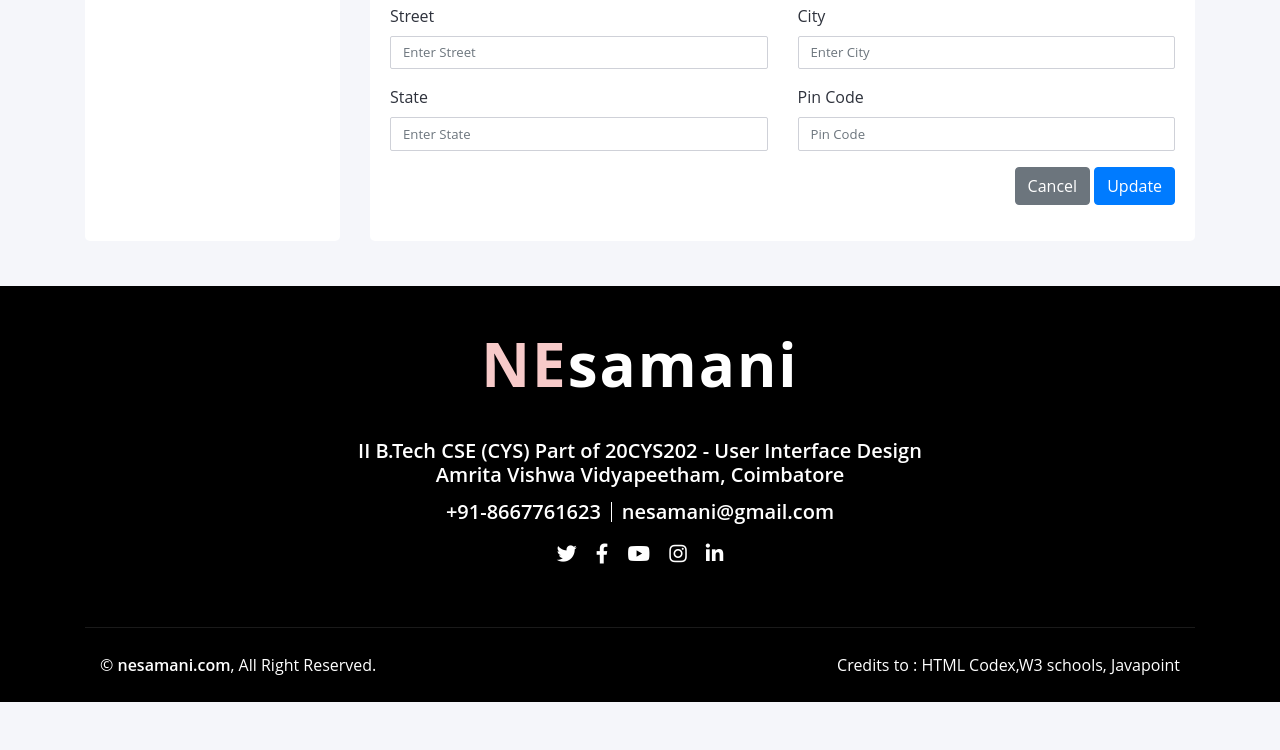
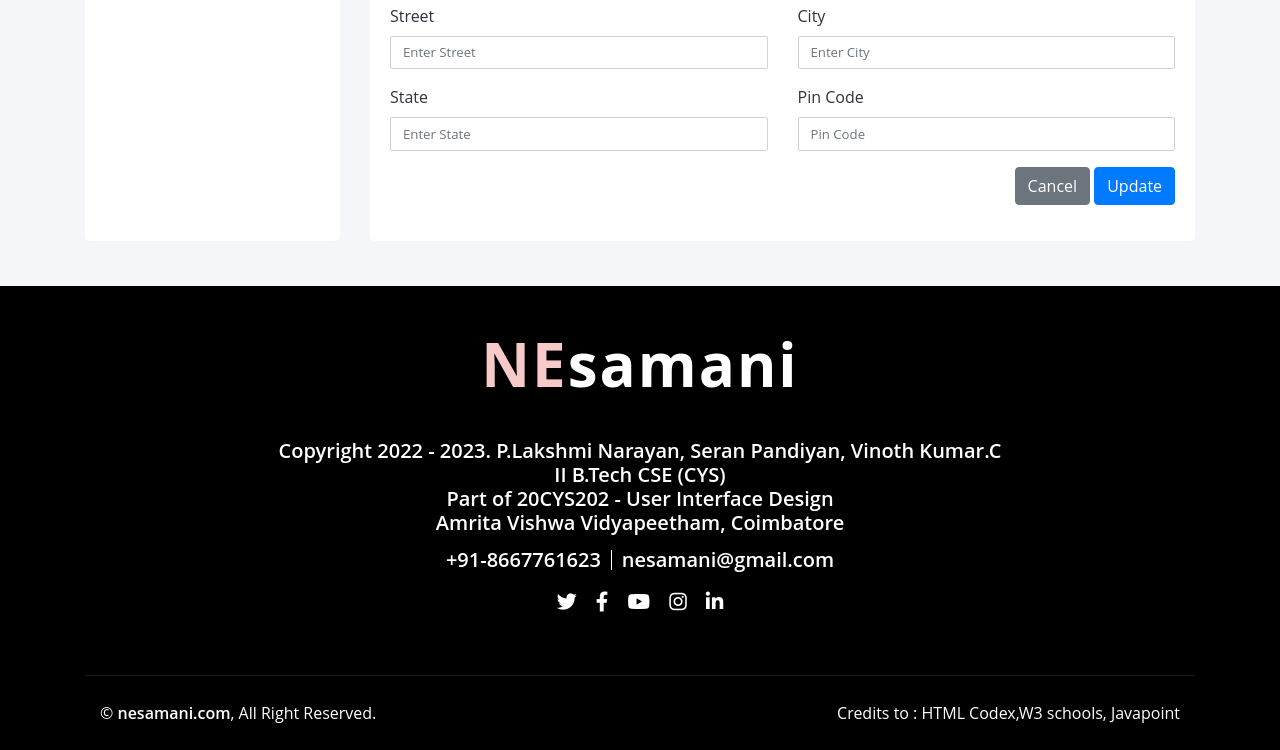
Before and after one commit to Lakshminarayan-p/20CYS202-UID, a plain HTML site: page Mini-Project/companyprofile.html in a window 1280 px wide. Shown: the part 476-1226 px from the top of the page. Before the commit the page ends 1178 px from the top, so only its background shows below. Drawn offline with nearby package versions, Linux system fonts and the light colour scheme.

Commit message:
Update companyprofile.html

```diff
--- a/Mini-Project/companyprofile.html
+++ b/Mini-Project/companyprofile.html
@@ -331,7 +331,8 @@
             <div class="footer-info">
                 <br><br>
                 <a href="index.html" class="footer-logo">Ne<span>samani</span></a>
-                <h3>II B.Tech CSE (CYS)
+               <h3>Copyright 2022 - 2023. P.Lakshmi Narayan, Seran Pandiyan, Vinoth Kumar.C<br>
+                    II B.Tech CSE (CYS)<br>
                     Part of 20CYS202 - User Interface Design<br>
                     Amrita Vishwa Vidyapeetham, Coimbatore</h3>
                 <div class="footer-menu">
```
